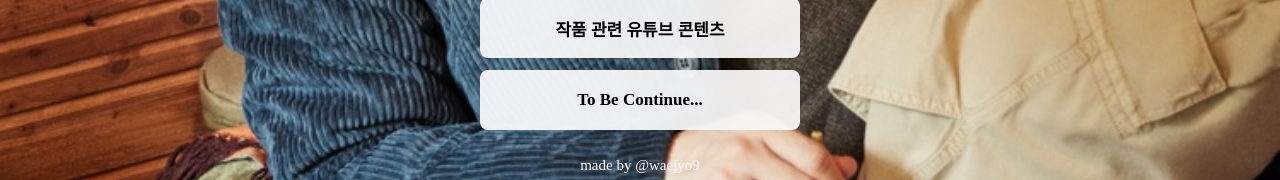
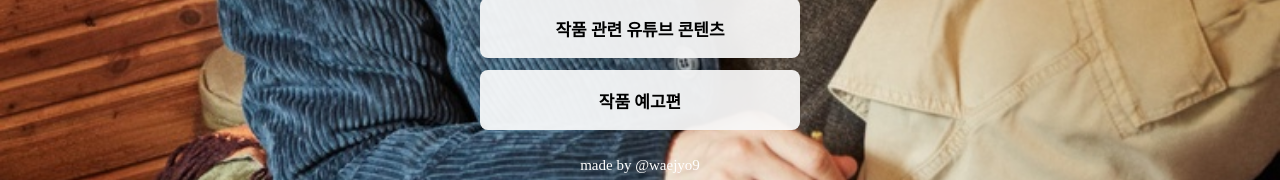
Before and after one commit to querstro/fanprofile, a plain HTML site: page index.html in a window 1280 px wide. Shown: the part 610-790 px from the top of the page. Drawn offline with Linux system fonts and the light colour scheme; a web font is replaced by a local one.

Commit message:
Update index.html

```diff
--- a/index.html
+++ b/index.html
@@ -112,7 +112,7 @@
         <a class="bigbutton"target="_blank" href="https://querstro.github.io/makingfilm/">광고 메이킹필름</a>
         <a class="bigbutton"target="_blank" href="https://querstro.github.io/pictorial/">화보 영상 콘텐츠 & 인터뷰</a>
         <a class="bigbutton"target="_blank" href="https://querstro.github.io/filmography/">작품 관련 유튜브 콘텐츠</a>
-        <a class="bigbutton"target="_blank" href="">To Be Continue...</a>
+        <a class="bigbutton"target="_blank" href="https://querstro.github.io/Sons_trailer_making/">작품 예고편</a>
 
         <p class="source">made by @waejyo9</p>
     </div>
```
